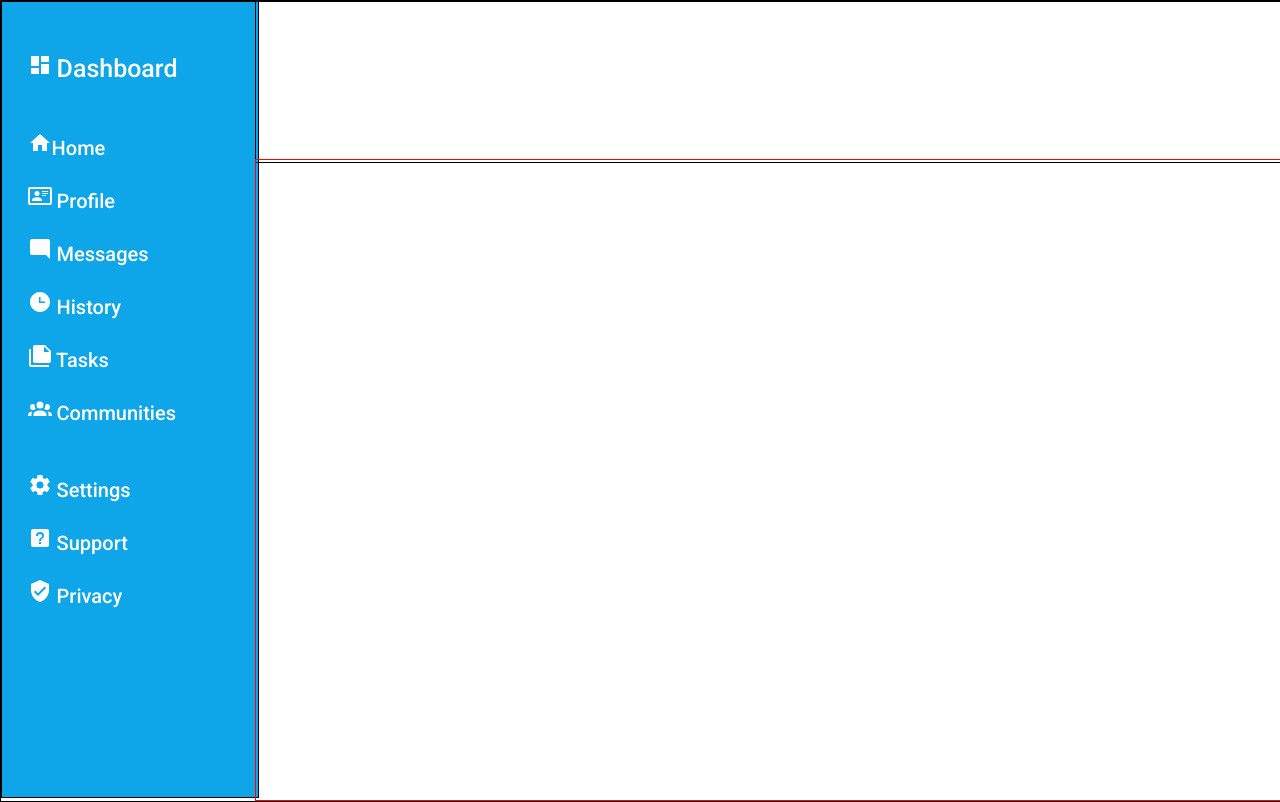
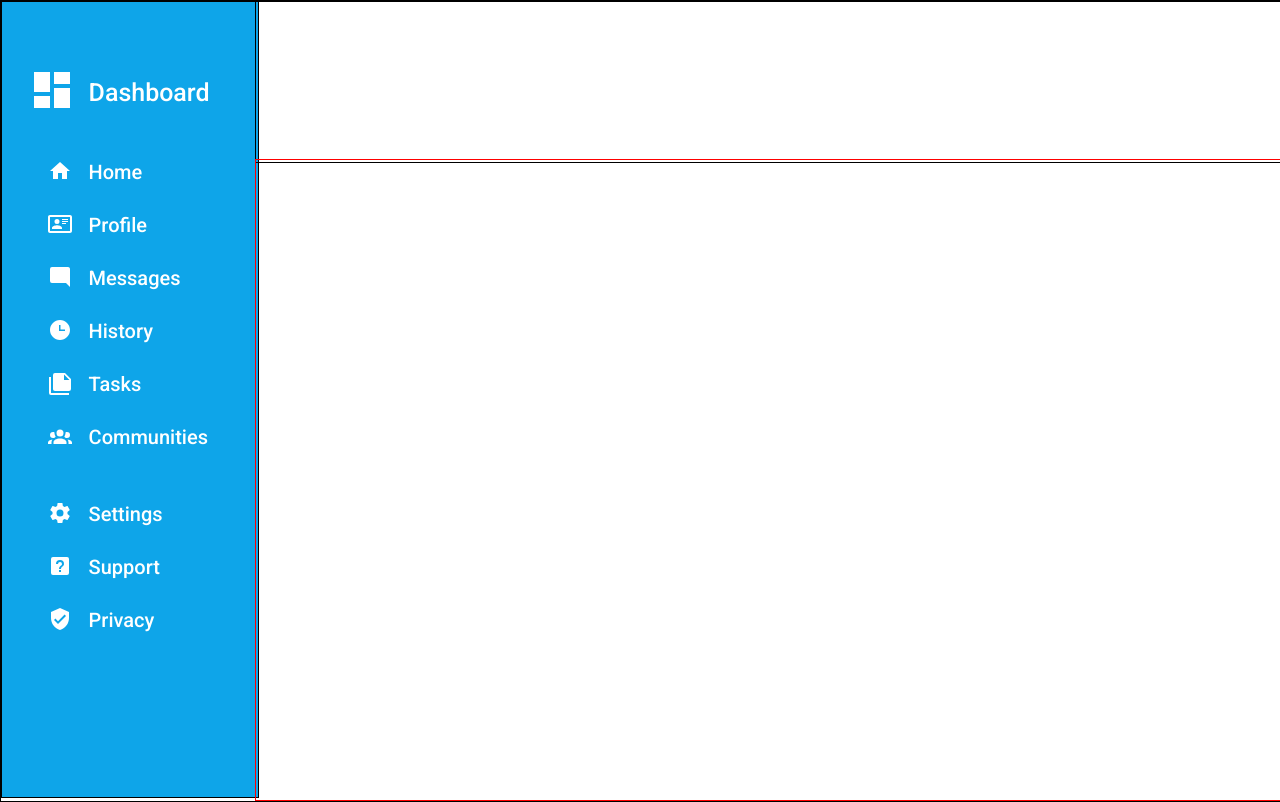
Before and after one commit to JoshuaLearns2/Admin-dashboard, a plain HTML site: page repos/Admin-dashboard/index.html in a window 1280 px wide. Drawn offline with Linux system fonts and the light colour scheme.

Commit message:
Finished dashboard

```diff
--- a/repos/Admin-dashboard/index.html
+++ b/repos/Admin-dashboard/index.html
@@ -19,54 +19,55 @@
 
     <div class="sidebar">
 
-      </span><svg style="width:24px;height:24px" viewBox="0 0 24 24">
+      <svg class="logo-icon" style="width:48px;height:48px" viewBox="0 0 24 24">
         <path fill="currentColor" d="M13,3V9H21V3M13,21H21V11H13M3,21H11V15H3M3,13H11V3H3V13Z" />
       </svg>
       <span class="logo">Dashboard</span><br><br><br>
 
-      <svg style="width:24px;height:24px" viewBox="0 0 24 24">
+      <a href="#"><svg class="icon" style="width:24px;height:24px" viewBox="0 0 24 24">
         <path fill="currentColor" d="M10,20V14H14V20H19V12H22L12,3L2,12H5V20H10Z" />
-      </svg>Home<br><br>
+      </svg>
+      <span class="dashboard-link">Home</span></a><br><br>
 
-      <svg style="width:24px;height:24px" viewBox="0 0 24 24">
+      <a href="#"><svg class="icon" style="width:24px;height:24px" viewBox="0 0 24 24">
         <path fill="currentColor" d="M22,3H2C0.91,3.04 0.04,3.91 0,5V19C0.04,20.09 0.91,20.96 2,21H22C23.09,20.96 23.96,20.09 24,19V5C23.96,3.91 23.09,3.04 22,3M22,19H2V5H22V19M14,17V15.75C14,14.09 10.66,13.25 9,13.25C7.34,13.25 4,14.09 4,15.75V17H14M9,7A2.5,2.5 0 0,0 6.5,9.5A2.5,2.5 0 0,0 9,12A2.5,2.5 0 0,0 11.5,9.5A2.5,2.5 0 0,0 9,7M14,7V8H20V7H14M14,9V10H20V9H14M14,11V12H18V11H14" />
       </svg>
-      Profile<br><br>
+      <span class="dashboard-link">Profile</span></a><br><br>
 
-      <svg style="width:24px;height:24px" viewBox="0 0 24 24">
+      <a href="#"><svg class="icon" style="width:24px;height:24px" viewBox="0 0 24 24">
         <path fill="currentColor" d="M22,4C22,2.89 21.1,2 20,2H4A2,2 0 0,0 2,4V16A2,2 0 0,0 4,18H18L22,22V4Z" />
       </svg>
-      Messages<br><br>
+      <span class="dashboard-link">Messages</span></a><br><br>
 
-      <svg style="width:24px;height:24px" viewBox="0 0 24 24">
+      <a href="#"><svg class="icon" style="width:24px;height:24px" viewBox="0 0 24 24">
         <path fill="currentColor" d="M12 2C6.5 2 2 6.5 2 12C2 17.5 6.5 22 12 22C17.5 22 22 17.5 22 12S17.5 2 12 2M17 13H11V7H12.5V11.5H17V13Z" />
       </svg>
-      History<br><br>
+      <span class="dashboard-link">History</span></a><br><br>
 
-      <svg style="width:24px;height:24px" viewBox="0 0 24 24">
+      <a href="#"><svg class="icon" style="width:24px;height:24px" viewBox="0 0 24 24">
         <path fill="currentColor" d="M16,9H21.5L16,3.5V9M7,2H17L23,8V18A2,2 0 0,1 21,20H7C5.89,20 5,19.1 5,18V4A2,2 0 0,1 7,2M3,6V22H21V24H3A2,2 0 0,1 1,22V6H3Z" />
       </svg>
-      Tasks<br><br>
+      <span class="dashboard-link">Tasks</span></a><br><br>
 
-      <svg style="width:24px;height:24px" viewBox="0 0 24 24">
+      <a href="#"><svg class="icon" style="width:24px;height:24px" viewBox="0 0 24 24">
         <path fill="currentColor" d="M12,5.5A3.5,3.5 0 0,1 15.5,9A3.5,3.5 0 0,1 12,12.5A3.5,3.5 0 0,1 8.5,9A3.5,3.5 0 0,1 12,5.5M5,8C5.56,8 6.08,8.15 6.53,8.42C6.38,9.85 6.8,11.27 7.66,12.38C7.16,13.34 6.16,14 5,14A3,3 0 0,1 2,11A3,3 0 0,1 5,8M19,8A3,3 0 0,1 22,11A3,3 0 0,1 19,14C17.84,14 16.84,13.34 16.34,12.38C17.2,11.27 17.62,9.85 17.47,8.42C17.92,8.15 18.44,8 19,8M5.5,18.25C5.5,16.18 8.41,14.5 12,14.5C15.59,14.5 18.5,16.18 18.5,18.25V20H5.5V18.25M0,20V18.5C0,17.11 1.89,15.94 4.45,15.6C3.86,16.28 3.5,17.22 3.5,18.25V20H0M24,20H20.5V18.25C20.5,17.22 20.14,16.28 19.55,15.6C22.11,15.94 24,17.11 24,18.5V20Z" />
       </svg>
-      Communities<br><br><br>
+      <span class="dashboard-link">Communities</span></a><br><br><br>
 
-      <svg style="width:24px;height:24px" viewBox="0 0 24 24">
+      <a href="#"><svg class="icon" style="width:24px;height:24px" viewBox="0 0 24 24">
         <path fill="currentColor" d="M12,15.5A3.5,3.5 0 0,1 8.5,12A3.5,3.5 0 0,1 12,8.5A3.5,3.5 0 0,1 15.5,12A3.5,3.5 0 0,1 12,15.5M19.43,12.97C19.47,12.65 19.5,12.33 19.5,12C19.5,11.67 19.47,11.34 19.43,11L21.54,9.37C21.73,9.22 21.78,8.95 21.66,8.73L19.66,5.27C19.54,5.05 19.27,4.96 19.05,5.05L16.56,6.05C16.04,5.66 15.5,5.32 14.87,5.07L14.5,2.42C14.46,2.18 14.25,2 14,2H10C9.75,2 9.54,2.18 9.5,2.42L9.13,5.07C8.5,5.32 7.96,5.66 7.44,6.05L4.95,5.05C4.73,4.96 4.46,5.05 4.34,5.27L2.34,8.73C2.21,8.95 2.27,9.22 2.46,9.37L4.57,11C4.53,11.34 4.5,11.67 4.5,12C4.5,12.33 4.53,12.65 4.57,12.97L2.46,14.63C2.27,14.78 2.21,15.05 2.34,15.27L4.34,18.73C4.46,18.95 4.73,19.03 4.95,18.95L7.44,17.94C7.96,18.34 8.5,18.68 9.13,18.93L9.5,21.58C9.54,21.82 9.75,22 10,22H14C14.25,22 14.46,21.82 14.5,21.58L14.87,18.93C15.5,18.67 16.04,18.34 16.56,17.94L19.05,18.95C19.27,19.03 19.54,18.95 19.66,18.73L21.66,15.27C21.78,15.05 21.73,14.78 21.54,14.63L19.43,12.97Z" />
       </svg>
-      Settings<br><br>
+      <span class="dashboard-link">Settings</span></a><br><br>
 
-      <svg style="width:24px;height:24px" viewBox="0 0 24 24">
+      <a href="#"><svg class="icon" style="width:24px;height:24px" viewBox="0 0 24 24">
         <path fill="currentColor" d="M11,18H13V16H11V18M12,6A4,4 0 0,0 8,10H10A2,2 0 0,1 12,8A2,2 0 0,1 14,10C14,12 11,11.75 11,15H13C13,12.75 16,12.5 16,10A4,4 0 0,0 12,6M5,3H19A2,2 0 0,1 21,5V19A2,2 0 0,1 19,21H5A2,2 0 0,1 3,19V5A2,2 0 0,1 5,3Z" />
       </svg>
-      Support<br><br>
+      <span class="dashboard-link">Support</span></a><br><br>
 
-      <svg style="width:24px;height:24px" viewBox="0 0 24 24">
+      <a href="#"><svg class="icon" style="width:24px;height:24px" viewBox="0 0 24 24">
         <path fill="currentColor" d="M10,17L6,13L7.41,11.59L10,14.17L16.59,7.58L18,9M12,1L3,5V11C3,16.55 6.84,21.74 12,23C17.16,21.74 21,16.55 21,11V5L12,1Z" />
       </svg>
-      Privacy
+      <span class="dashboard-link">Privacy</span></a>
     </div>
 
     <div class="main-content">
--- a/repos/Admin-dashboard/styles.css
+++ b/repos/Admin-dashboard/styles.css
@@ -23,6 +23,27 @@
 
 .logo {
   font-size: 25px;
+  padding-left: 8px;
+}
+
+.logo-icon {
+  position: relative;
+  top: 13px;
+}
+
+.dashboard-link {
+  padding-left: 12px;
+}
+
+.icon {
+  position: relative;
+  top: 4px;
+}
+
+a {
+  text-decoration: none;
+  color: white;
+  padding-left: 20px;
 }
 
 header {
```
